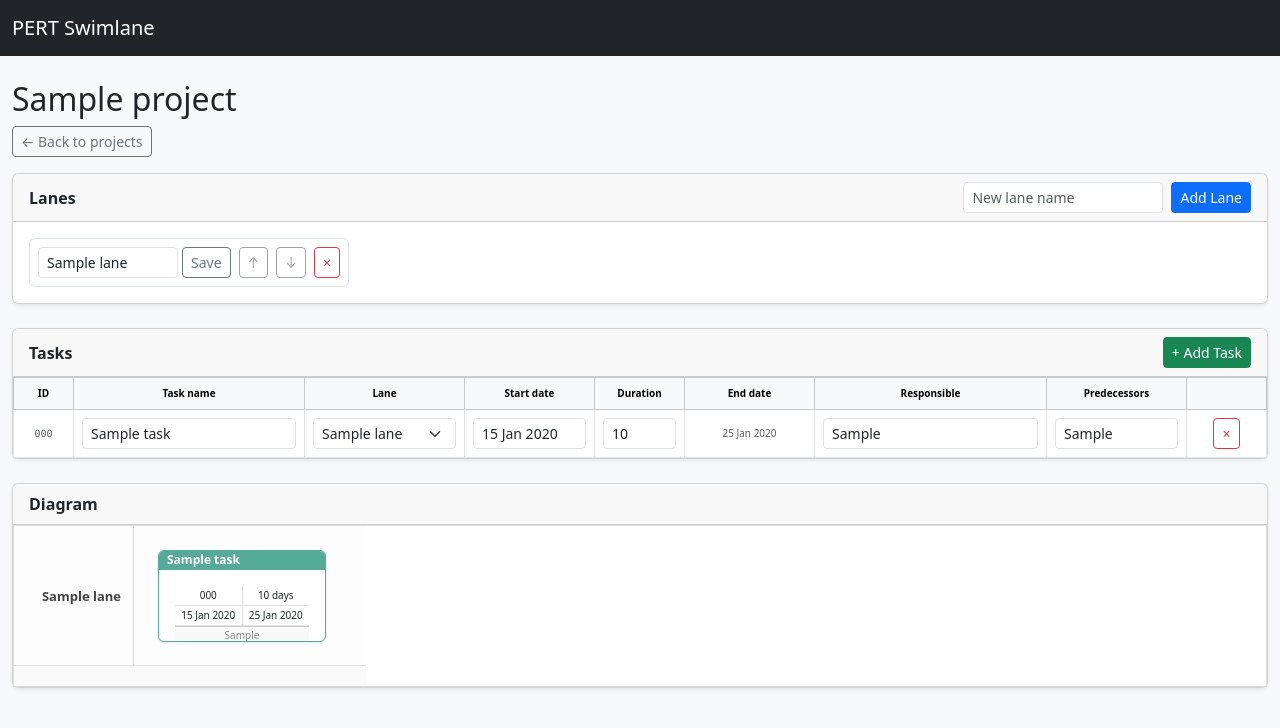
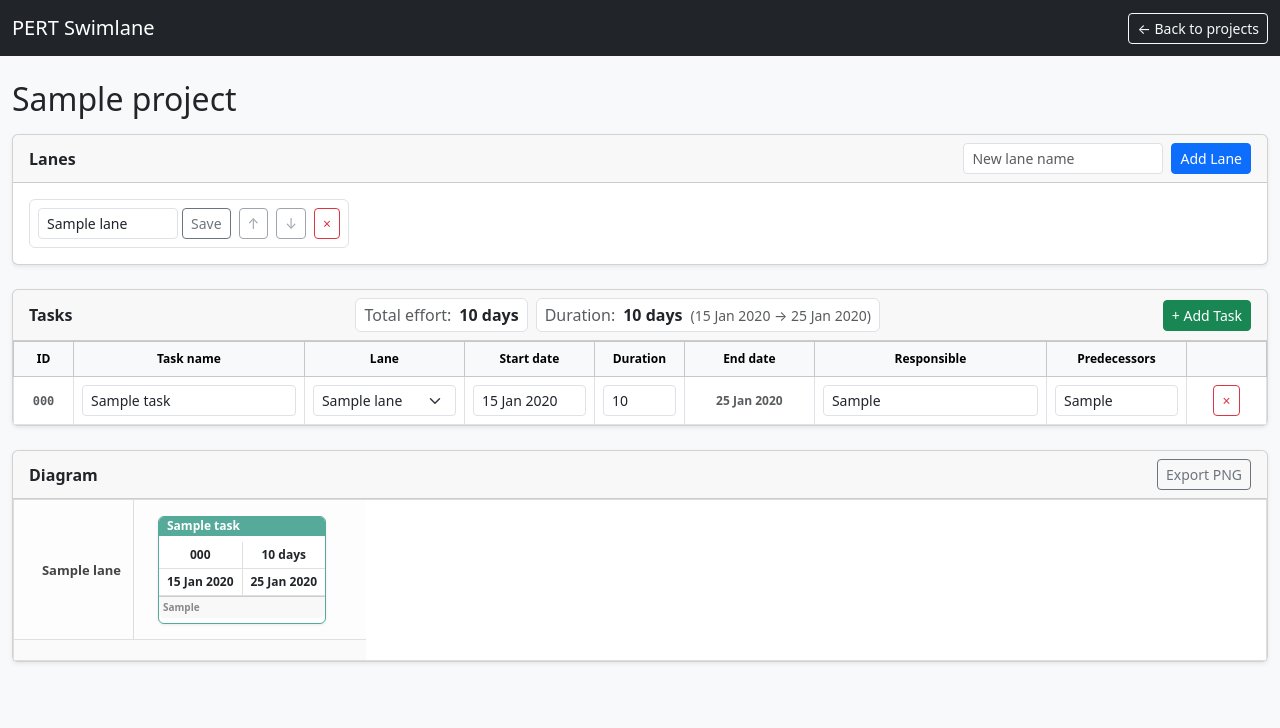
Before and after one commit to Manuman76/pert-swimlane, a Flask app: page /projects/1 in a window 1280 px wide. Shown: the top 728 px of the page. Run offline with Flask 3, Linux system fonts and the light colour scheme; tables that the repository leaves empty hold one stand-in row (values such as "Sample post"); some libraries are stand-ins or nearby versions.

Commit message:
final v1

```diff
--- a/app/diagram.py
+++ b/app/diagram.py
@@ -2,7 +2,7 @@ from collections import deque
 from datetime import timedelta
 
 CARD_W = 168
-CARD_H = 92
+CARD_H = 108  # tall enough for a two-line title
 GAP_X = 24
 V_GAP = 16
 LANE_H = 140
--- a/app/routes.py
+++ b/app/routes.py
@@ -1,4 +1,6 @@
-from datetime import datetime, date
+from datetime import datetime, date, timedelta
+from collections import deque
+
 from flask import Blueprint, render_template, request, redirect, url_for, abort, make_response
 from .db import db
 from .models import Project, Lane, Task
@@ -19,6 +21,63 @@ def parse_date(s):
         except ValueError:
             continue
     return None
+
+
+# ---------------------------------------------------------------------------
+# Scheduling
+# ---------------------------------------------------------------------------
+
+def recalculate_project(project_id):
+    """Recompute start dates for every task in the project.
+
+    Rule: a task's end date is ``start_date + duration_days`` (the first day a
+    successor may start), and every task must start on or after the latest end
+    date of its predecessors. Whenever a task or its predecessor set changes,
+    this pushes affected dates forward along the dependency chain so the whole
+    project stays consistent; the grid is the source of truth and the diagram
+    simply reads the data back.
+
+    * Tasks with no predecessors keep their entered start date: they anchor
+      the schedule.
+    * Tasks are processed in dependency order (predecessors first), so a
+      change cascades through the full chain in a single pass.
+    * Dates only ever move forward: shortening a predecessor never pulls a
+      successor earlier.
+
+    Only the start dates of tasks inside this session are touched; the caller
+    commits. Returns the codes whose start date was moved.
+    """
+    by_code = {t.code: t for t in Task.query.filter_by(project_id=project_id)}
+    if not by_code:
+        return []
+
+    dependents = {code: [] for code in by_code}
+    indegree = {}
+    for code, task in by_code.items():
+        preds = [p for p in task.predecessor_codes() if p in by_code and p != code]
+        indegree[code] = len(preds)
+        for p in preds:
+            dependents[p].append(code)
+
+    queue = deque(sorted(c for c in by_code if indegree[c] == 0))
+    moved = []
+    while queue:
+        code = queue.popleft()
+        task = by_code[code]
+        preds = [by_code[p] for p in task.predecessor_codes()
+                 if p in by_code and p != code]
+        if preds:
+            earliest = max(p.end_date for p in preds)
+            if task.start_date < earliest:
+                task.start_date = earliest
+                moved.append(code)
+        for d in dependents[code]:
+            indegree[d] -= 1
+            if indegree[d] == 0:
+                queue.append(d)
+    # Tasks left unprocessed belong to a predecessor cycle; they keep their
+    # entered dates (cycles cannot be saved, validate_task rejects them).
+    return moved
 
 
 # Projects index
@@ -133,7 +192,7 @@ def next_task_code(project_id):
     return f"{next_num:03d}"
 
 
-def validate_task(task, project_id, exclude_task_id=None):
+def validate_task(task, project_id, exclude_task_id=None, check_schedule=True):
     errors = []
     if not task.start_date:
         errors.append("Start date is missing or not a valid date.")
@@ -178,7 +237,7 @@ def validate_task(task, project_id, exclude_task_id=None):
                     break
 
             # Scheduling violation
-            if codes and task.start_date:
+            if check_schedule and codes and task.start_date:
                 all_tasks_map = {t.code: t for t in all_tasks}
                 pred_end_dates = []
                 for c in codes:
@@ -195,12 +254,31 @@ def validate_task(task, project_id, exclude_task_id=None):
 # Routes for tasks
 # ---------------------------------------------------------------------------
 
+def project_date_stats(tasks):
+    """Project-level totals shown above the Lanes panel.
+
+    `total_effort` is the sum of all task durations in days, and
+    `total_duration` the (inclusive) calendar span from the earliest start
+    date to the latest end date.
+    """
+    if not tasks:
+        return 0, 0, None, None
+    total_effort = sum(t.duration_days for t in tasks)
+    project_start = min(t.start_date for t in tasks)
+    project_end = max(t.end_date for t in tasks)
+    return total_effort, (project_end - project_start).days, project_start, project_end
+
+
 @bp.route("/projects/<int:id>", methods=["GET"])
 def project(id):
     proj = Project.query.get_or_404(id)
     lanes = Lane.query.filter_by(project_id=proj.id).order_by(Lane.sort_order).all()
     tasks = Task.query.filter_by(project_id=proj.id).all()
-    return render_template("project.html", project=proj, lanes=lanes, tasks=tasks, fmt_date=fmt_date)
+    total_effort, total_duration, project_start, project_end = project_date_stats(tasks)
+    return render_template("project.html", project=proj, lanes=lanes, tasks=tasks,
+                           fmt_date=fmt_date, total_effort=total_effort,
+                           total_duration=total_duration,
+                           project_start=project_start, project_end=project_end)
 
 
 @bp.route("/projects/<int:id>/tasks", methods=["POST"])
@@ -226,9 +304,16 @@ def create_task(id):
     )
     db.session.add(task)
     db.session.commit()
+
+    # A new task may shift successors (e.g. it is referenced as a predecessor
+    # by an existing task, or sits in the chain). Recalculate so the grid is
+    # consistent immediately.
+    recalculate_project(proj.id)
+    db.session.commit()
+
     tasks = Task.query.filter_by(project_id=proj.id).all()
     response = make_response(render_template("partials/task_table_body.html", project=proj, lanes=lanes, tasks=tasks, fmt_date=fmt_date))
-    response.headers["HX-Trigger-After-Swap"] = "refreshDiagram"
+    response.headers["HX-Trigger-After-Swap"] = "refreshStats, refreshDiagram"
     return response
 
 
@@ -259,7 +344,7 @@ def update_task(task_id):
     new_resp = request.form.get("responsible", task.responsible or "").strip() or None
     new_preds = request.form.get("predecessors", task.predecessors or "").strip() or None
 
-    # Validate using a temporary task without touching the real one
+    # Validate using a temporary task without touching the real one.
     temp = Task(
         project_id=proj.id,
         code=task.code,
@@ -270,7 +355,15 @@ def update_task(task_id):
         responsible=new_resp,
         predecessors=new_preds,
     )
-    errors = validate_task(temp, proj.id, exclude_task_id=task.id)
+
+    # The scheduling rule (start >= max(pred.end)) is only a blocking error
+    # when the user is actively moving the start date earlier. If they merely
+    # change the predecessor set and leave the stored start date alone,
+    # recalculation below pushes the date forward instead of rejecting.
+    start_moved_earlier = bool(new_start) and new_start < task.start_date
+    preds_changed = (new_preds or "") != (task.predecessors or "")
+    check_schedule = start_moved_earlier or not preds_changed
+    errors = validate_task(temp, proj.id, exclude_task_id=task.id, check_schedule=check_schedule)
 
     if errors:
         tasks = Task.query.filter_by(project_id=proj.id).all()
@@ -301,10 +394,14 @@ def update_task(task_id):
     task.duration_days = new_dur
     task.responsible = new_resp
     task.predecessors = new_preds
+
+    # Push successors forward so the whole chain stays consistent.
+    recalculate_project(proj.id)
     db.session.commit()
+
     tasks = Task.query.filter_by(project_id=proj.id).all()
     response = make_response(render_template("partials/task_table_body.html", project=proj, lanes=lanes, tasks=tasks, fmt_date=fmt_date))
-    response.headers["HX-Trigger-After-Swap"] = "refreshDiagram"
+    response.headers["HX-Trigger-After-Swap"] = "refreshStats, refreshDiagram"
     return response
 
 
@@ -324,9 +421,16 @@ def delete_task(task_id):
 
     db.session.delete(task)
     db.session.commit()
+
+    # Without the removed predecessor, remaining tasks may be pushed forward
+    # or their chain may need to re-settle. Recalculate before rendering so
+    # the grid shows the persisted dates.
+    recalculate_project(proj.id)
+    db.session.commit()
+
     tasks = Task.query.filter_by(project_id=proj.id).all()
     response = make_response(render_template("partials/task_table_body.html", project=proj, lanes=lanes, tasks=tasks, fmt_date=fmt_date))
-    response.headers["HX-Trigger-After-Swap"] = "refreshDiagram"
+    response.headers["HX-Trigger-After-Swap"] = "refreshStats, refreshDiagram"
     return response
 
 
--- a/app/static/css/style.css
+++ b/app/static/css/style.css
@@ -72,6 +72,8 @@
 
 .task-card {
   position: absolute;
+  display: flex;
+  flex-direction: column;
   background: #fff;
   border: 1px solid #5a9;
   border-radius: 6px;
@@ -81,22 +83,34 @@
 }
 
 .card-header-bar {
+  flex: 0 0 auto; /* keep bar at top, center content below it */
   background: #5a9;
   color: #fff;
   font-size: 12px;
   font-weight: 600;
   line-height: 1.2;
   padding: 2px 8px;
-  white-space: nowrap;
-  overflow: hidden;
-  text-overflow: ellipsis;
+  /* Allow the title to wrap onto multiple lines; the card height
+     (CARD_H in diagram.py) is sized to fit an extra line. */
   display: flex;
   align-items: center;
 }
 
 .card-body {
-  font-size: 10px;
+  font-size: 12px;
+  font-weight: 600;
   text-align: center;
+}
+
+/* Diagram task card: center the rows vertically between the title bar and
+   the bottom edge (removes the extra gap below the title). */
+.task-card .card-body {
+  flex: 1 1 auto;
+  min-height: 0;
+  padding: 0;
+  display: flex;
+  flex-direction: column;
+  justify-content: center;
 }
 
 .card-row {
@@ -106,9 +120,10 @@
 
 .card-cell {
   flex: 1;
-  padding: 2px 1px;
+  padding: 4px 1px;
   border-right: 1px solid #e0e0e0;
   white-space: nowrap;
+  line-height: 1.5;
 }
 
 .card-cell:last-child {
@@ -116,7 +131,10 @@
 }
 
 .card-footer {
-  padding: 1px 4px;
+  min-height: 15px;
+  display: flex;
+  align-items: center;
+  padding: 3px 4px;
   color: #888;
   font-size: 10px;
   white-space: nowrap;
--- a/app/templates/base.html
+++ b/app/templates/base.html
@@ -10,8 +10,9 @@
 </head>
 <body class="bg-light">
   <nav class="navbar navbar-expand-lg navbar-dark bg-dark mb-4">
-    <div class="container-fluid">
+    <div class="container-fluid d-flex align-items-center">
       <a class="navbar-brand" href="{{ url_for('main.index') }}">PERT Swimlane</a>
+      <div class="ms-auto" {% block navbar_right_attrs %}{% endblock %}>{% block navbar_right %}{% endblock %}</div>
     </div>
   </nav>
   <main class="container-fluid">{% block content %}{% endblock %}</main>
--- a/app/templates/project.html
+++ b/app/templates/project.html
@@ -1,14 +1,13 @@
 {% extends "base.html" %}
 {% block title %}{{ project.name }}{% endblock %}
+{% block navbar_right %}
+<a href="{{ url_for('main.index') }}" class="btn btn-sm btn-outline-light">&larr; Back to projects</a>
+{% endblock %}
 {% block content %}
-<div class="row mb-3">
-  <div class="col">
-    <h2>{{ project.name }}</h2>
-    <a href="{{ url_for('main.index') }}" class="btn btn-sm btn-outline-secondary">&larr; Back to projects</a>
-  </div>
-</div>
+<h2 class="mb-3">{{ project.name }}</h2>
 
 <div class="row g-4">
+
   <div class="col-12">
     <div class="card shadow-sm">
       <div class="card-header d-flex justify-content-between align-items-center">
@@ -75,6 +74,24 @@
     <div class="card shadow-sm">
       <div class="card-header d-flex justify-content-between align-items-center">
         <strong>Tasks</strong>
+        <div class="d-flex gap-2 align-items-center mx-auto" id="project-stats"
+             hx-get="{{ url_for('main.project', id=project.id) }}"
+             hx-trigger="refreshStats from:body"
+             hx-target="#project-stats"
+             hx-select="#project-stats"
+             hx-swap="outerHTML">
+          <div class="border rounded py-1 px-2 d-flex align-items-center gap-2 bg-white">
+            <span class="text-muted">Total effort:</span>
+            <strong>{{ total_effort }} days</strong>
+          </div>
+          <div class="border rounded py-1 px-2 d-flex align-items-center gap-2 bg-white">
+            <span class="text-muted">Duration:</span>
+            <strong>{{ total_duration }} days</strong>
+            {% if project_start and project_end %}
+            <span class="text-muted small">({{ fmt_date(project_start) }} &rarr; {{ fmt_date(project_end) }})</span>
+            {% endif %}
+          </div>
+        </div>
         {% if lanes %}
         <form method="POST" action="{{ url_for('main.create_task', id=project.id) }}"
               hx-post="{{ url_for('main.create_task', id=project.id) }}"
@@ -120,7 +137,12 @@
 
   <div class="col-12">
     <div class="card shadow-sm">
-      <div class="card-header"><strong>Diagram</strong></div>
+      <div class="card-header d-flex justify-content-between align-items-center">
+        <strong>Diagram</strong>
+        <button id="btn-export-png" type="button" disabled
+                class="btn btn-sm btn-outline-secondary"
+                data-filename="{{ project.name }}" title="Download the diagram as a PNG image">Export PNG</button>
+      </div>
       <div class="card-body p-0">
         <div id="diagram-container"
              hx-get="{{ url_for('main.diagram_partial', id=project.id) }}"
@@ -145,5 +167,65 @@ document.body.addEventListener('htmx:beforeSwap', function (evt) {
     evt.detail.isError = false;
   }
 });
+
+// Export the swimlane diagram as a PNG. dom-to-image (unlike html2canvas)
+// renders the inline SVG arrow overlay. The library is loaded lazily on the
+// first export so users who never export do not pay for the download.
+(function () {
+  const btn = document.getElementById('btn-export-png');
+  if (!btn) return;
+  const container = document.getElementById('diagram-container');
+
+  let domToImage;
+  function loadLib() {
+    if (domToImage) return Promise.resolve(domToImage);
+    return new Promise(function (resolve, reject) {
+      const s = document.createElement('script');
+      s.src = 'https://cdn.jsdelivr.net/npm/dom-to-image-more@3.5.0/dist/dom-to-image-more.min.js';
+      s.onload = function () { domToImage = window.domtoimage; resolve(domToImage); };
+      s.onerror = function () { reject(new Error('could not load export library')); };
+      document.head.appendChild(s);
+    });
+  }
+
+  function refreshButton() {
+    btn.disabled = !container.querySelector('.diagram-canvas');
+  }
+  refreshButton();
+  // The diagram is swapped in via HTMX (initial load + refreshes), so
+  // re-enable the button whenever a swap lands.
+  document.body.addEventListener('htmx:afterSwap', function () {
+    refreshButton();
+  });
+
+  btn.addEventListener('click', async function () {
+    const canvas = container.querySelector('.diagram-canvas');
+    if (!canvas) return;
+    const label = btn.textContent;
+    btn.disabled = true;
+    btn.textContent = 'Exporting…';
+    try {
+      const lib = await loadLib();
+      const dataUrl = await lib.toPng(canvas, {
+        width: canvas.offsetWidth,
+        height: canvas.offsetHeight,
+        bgcolor: '#ffffff',
+      });
+      const slug = (btn.dataset.filename || 'diagram')
+        .toLowerCase()
+        .replace(/[^a-z0-9]+/g, '-')
+        .replace(/^-+|-+$/g, '');
+      const a = document.createElement('a');
+      a.href = dataUrl;
+      a.download = (slug || 'diagram') + '.png';
+      a.click();
+    } catch (err) {
+      alert('Export failed: ' + err.message);
+    } finally {
+      btn.textContent = label;
+      refreshButton();
+    }
+  });
+})();
 </script>
 {% endblock %}
--- a/run.py
+++ b/run.py
@@ -3,4 +3,4 @@ from app import create_app
 app = create_app()
 
 if __name__ == "__main__":
-    app.run(debug=True, port=5000)
+    app.run(debug=True, host="0.0.0.0", port=5000)
```
Also changed, not shown: tests/test_recalculate.py (added, +337 -0 lines), README.md, Screenshot From 2026-10-10 19-17-03.png (added), reference-image.png (renamed from image.png).
